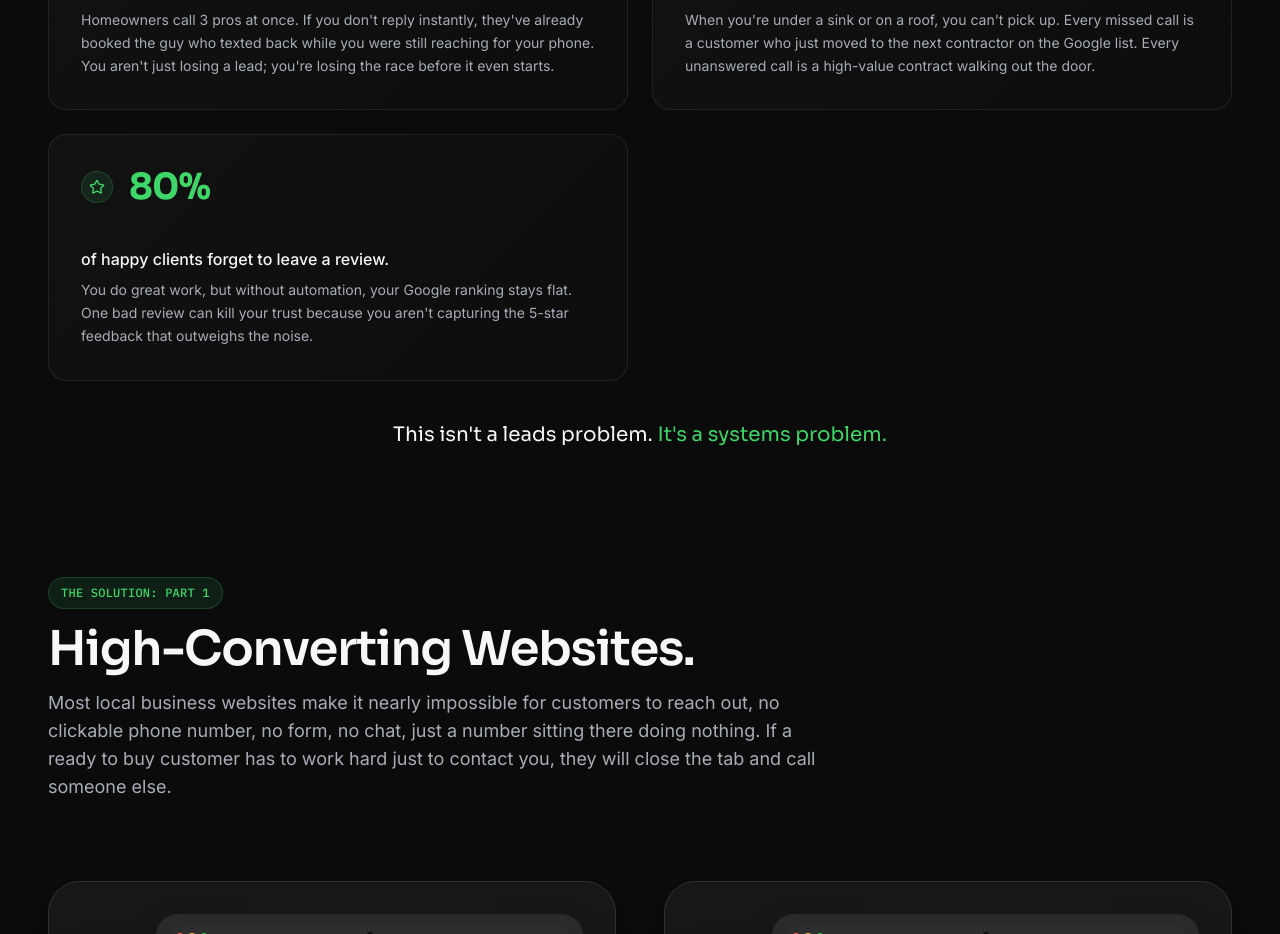
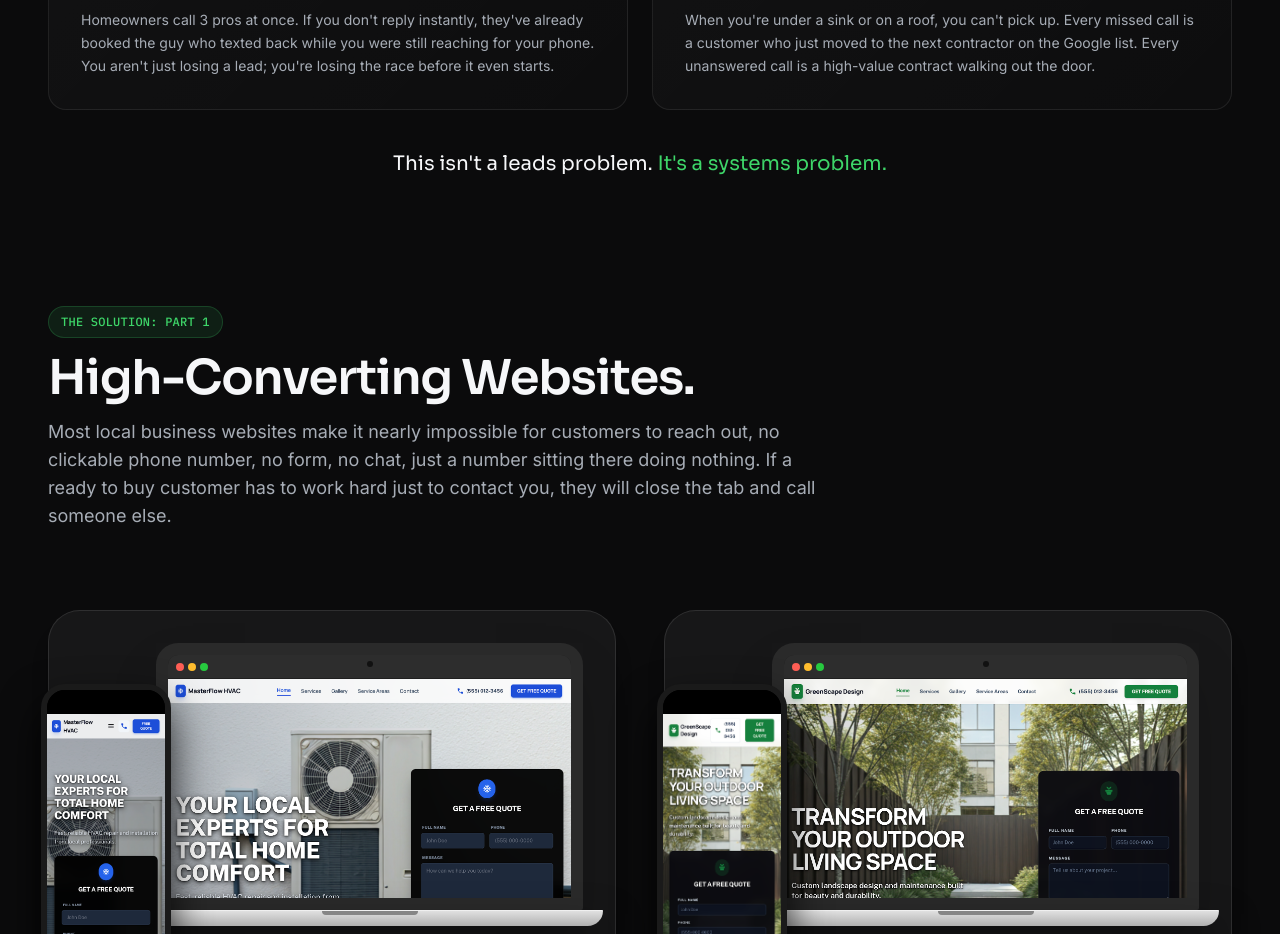
Before and after one commit to garcia111805-web/jstn-funnel-portfolio, a React (Vite) app: page / in a window 1280 px wide. Shown: the part 1240-2174 px from the top of the page. Built offline with nearby package versions, Linux system fonts and the light colour scheme.

Commit message:
remove 80% reviews card from Pain (problems) section
Agent-Logs-Url: https://github.com/garcia111805-web/jstn-funnel-portfolio/sessions/564adc3e-fede-4e3e-b950-ec99dfe54f15

Co-authored-by: garcia111805-web <242937499+garcia111805-web@users.noreply.github.com>

```diff
--- a/src/sections/Pain.tsx
+++ b/src/sections/Pain.tsx
@@ -1,4 +1,4 @@
-import { PhoneOff, Clock, Star } from 'lucide-react';
+import { PhoneOff, Clock } from 'lucide-react';
 
 const stats = [
   {
@@ -12,12 +12,6 @@ const stats = [
     stat: '62%',
     label: 'of calls to small businesses go unanswered.',
     copy: "When you're under a sink or on a roof, you can't pick up. Every missed call is a customer who just moved to the next contractor on the Google list. Every unanswered call is a high-value contract walking out the door.",
-  },
-  {
-    icon: Star,
-    stat: '80%',
-    label: 'of happy clients forget to leave a review.',
-    copy: "You do great work, but without automation, your Google ranking stays flat. One bad review can kill your trust because you aren't capturing the 5-star feedback that outweighs the noise.",
   },
 ];
 
```
